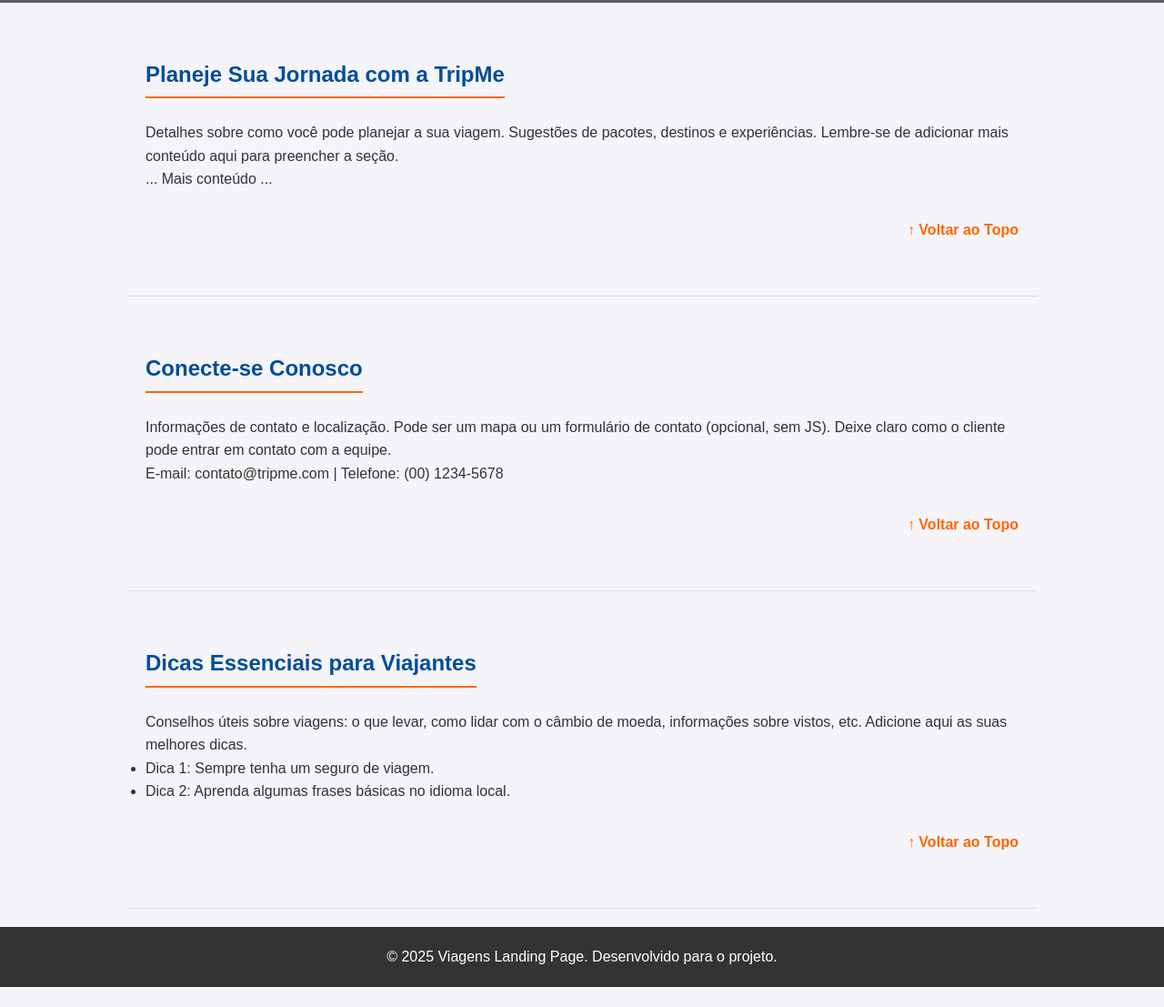
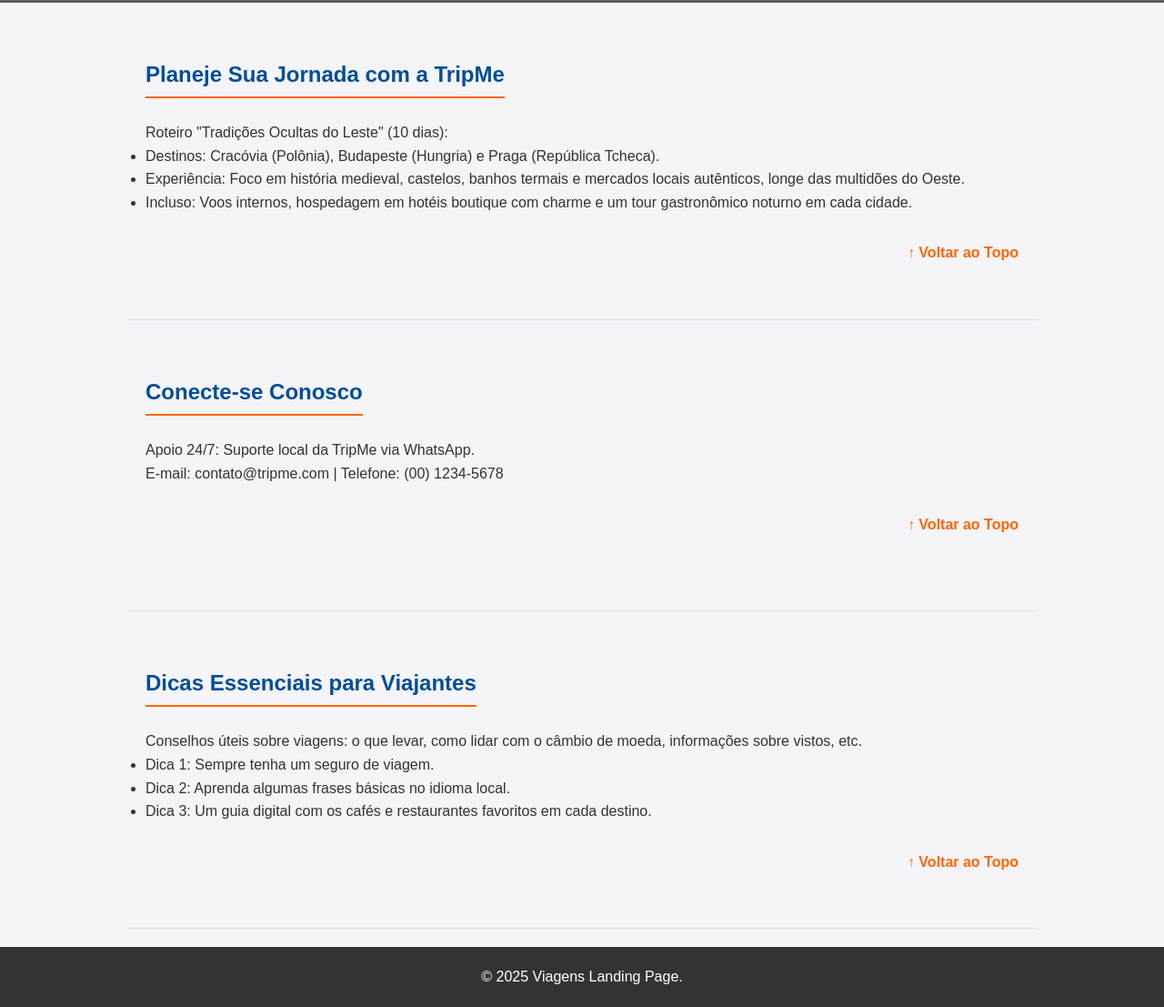
Before and after one commit to Eduardo-2106/tripme-landing-page, a plain HTML site: page index.html in a window 1280 px wide. Shown: the part 713-1820 px from the top of the page at 91% size. Before the commit the page ends 1798 px from the top, so only its background shows below. Drawn offline with Linux system fonts and the light colour scheme; grey boxes are pictures that could not be loaded.

Commit message:
Update index.html

```diff
--- a/index.html
+++ b/index.html
@@ -26,8 +26,17 @@
         <section id="minha-viagem" class="secao-padrao">
             <h2>Planeje Sua Jornada com a TripMe</h2>
             <article>
-                <p>Detalhes sobre como você pode planejar a sua viagem. Sugestões de pacotes, destinos e experiências. Lembre-se de adicionar mais conteúdo aqui para preencher a seção.</p>
-                <p>... Mais conteúdo ...</p>
+            <p>Roteiro "Tradições Ocultas do Leste" (10 dias):
+
+              <ul>
+                <li>Destinos: Cracóvia (Polônia), Budapeste (Hungria) e Praga (República Tcheca).</li>
+
+                <li>Experiência: Foco em história medieval, castelos, banhos termais e mercados locais autênticos, longe das multidões do Oeste.</li>
+
+                <li>Incluso: Voos internos, hospedagem em hotéis boutique com charme e um tour gastronômico noturno em cada cidade.</li>
+              </ul>
+            </p>
+
             </article>
             <a href="#home" class="voltar-topo">↑ Voltar ao Topo</a>
         </section>
@@ -35,7 +44,7 @@
         <section id="nos-encontre" class="secao-padrao">
             <h2>Conecte-se Conosco</h2>
             <article>
-                <p>Informações de contato e localização. Pode ser um mapa ou um formulário de contato (opcional, sem JS). Deixe claro como o cliente pode entrar em contato com a equipe.</p>
+                <p>Apoio 24/7: Suporte local da TripMe via WhatsApp.</p>
                 <p>E-mail: contato@tripme.com | Telefone: (00) 1234-5678</p>
             </article>
             <a href="#home" class="voltar-topo">↑ Voltar ao Topo</a>
@@ -44,10 +53,11 @@
         <section id="conselhos" class="secao-padrao">
             <h2>Dicas Essenciais para Viajantes</h2>
             <article>
-                <p>Conselhos úteis sobre viagens: o que levar, como lidar com o câmbio de moeda, informações sobre vistos, etc. Adicione aqui as suas melhores dicas.</p>
+                <p>Conselhos úteis sobre viagens: o que levar, como lidar com o câmbio de moeda, informações sobre vistos, etc.</p>
                 <ul>
                     <li>Dica 1: Sempre tenha um seguro de viagem.</li>
                     <li>Dica 2: Aprenda algumas frases básicas no idioma local.</li>
+                    <li>Dica 3: Um guia digital com os cafés e restaurantes favoritos em cada destino.
                 </ul>
             </article>
             <a href="#home" class="voltar-topo">↑ Voltar ao Topo</a>
@@ -55,7 +65,7 @@
     </main>
 
     <footer>
-        <p>&copy; 2025 Viagens Landing Page. Desenvolvido para o projeto.</p>
+        <p>&copy; 2025 Viagens Landing Page.</p>
     </footer>
 
 </body>
```
